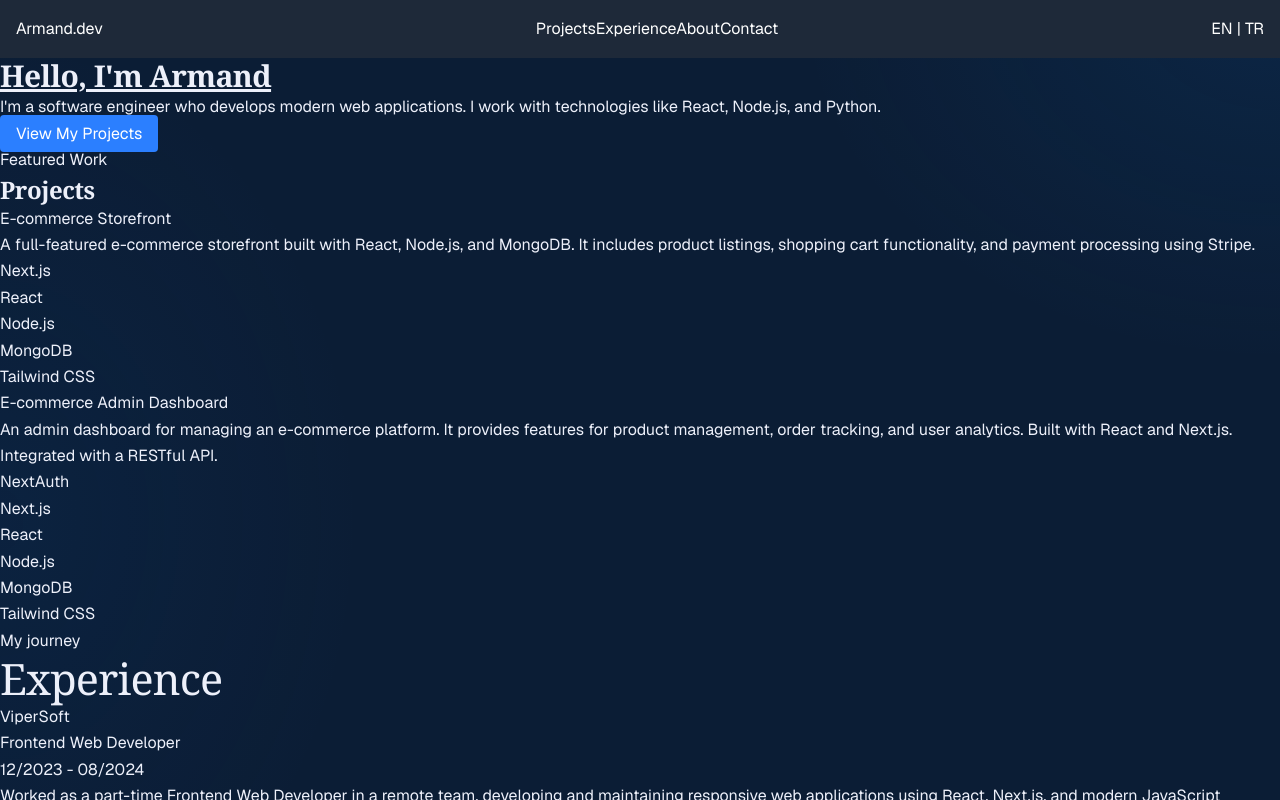
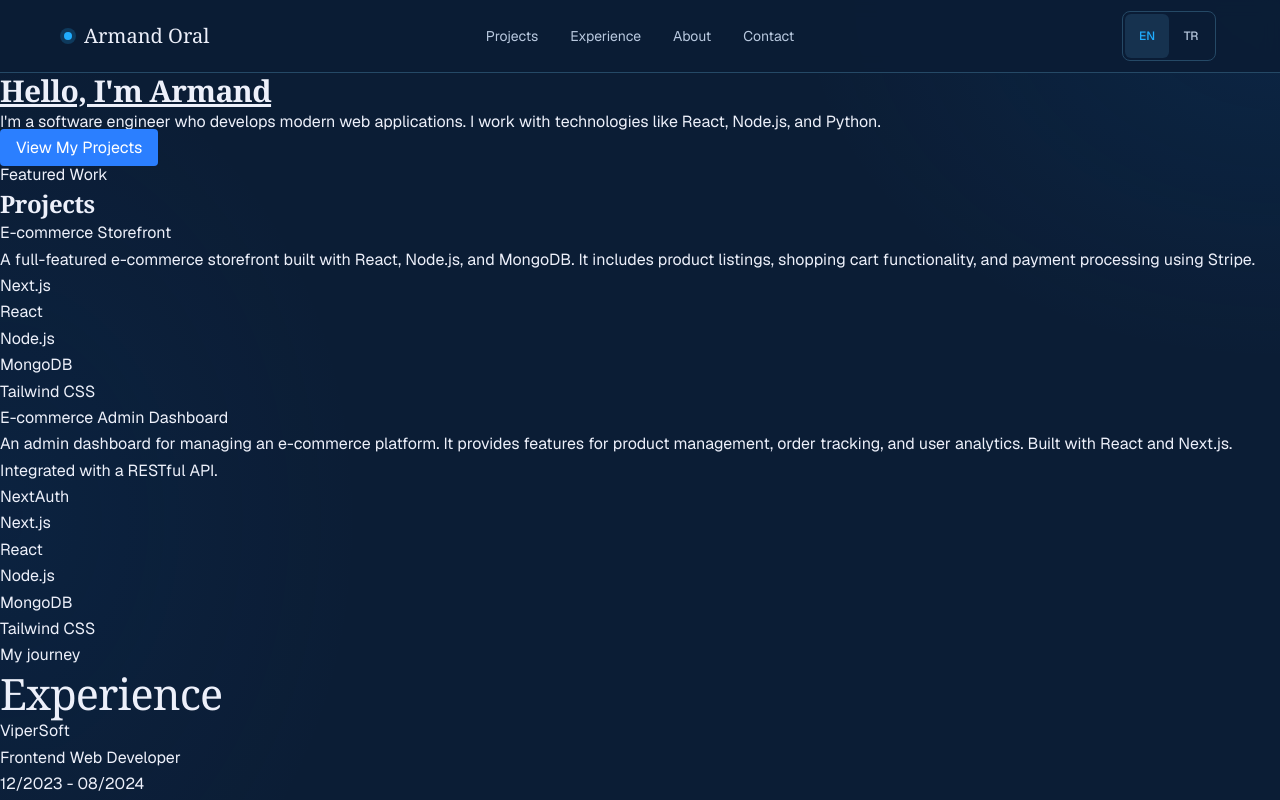
Before and after one commit to Armand2312/portfolio, a Next.js app: page /en in a window 1280 px wide. Shown: the top 800 px of the page. Built offline with nearby package versions, Linux system fonts and the light colour scheme.

Commit message:
feat: added nav bar styling

```diff
--- a/components/layout/NavBar.jsx
+++ b/components/layout/NavBar.jsx
@@ -1,38 +1,66 @@
+"use client";
+
 import Link from "next/link";
+import { useId, useRef, useState } from "react";
 
-export default function NavBar({locale, dictionary}) {
+export default function NavBar({ locale, dictionary }) {
+    const [isOpen, setIsOpen] = useState(false);
+    const menuId = useId();
+    const toggleRef = useRef(null);
+    const isTurkish = locale === "tr";
+    const sections = ["projects", "experience", "about", "contact"];
+
+    function closeMenu() {
+        setIsOpen(false);
+    }
+
+    function handleKeyDown(event) {
+        if (event.key === "Escape" && isOpen) {
+            closeMenu();
+            toggleRef.current?.focus();
+        }
+    }
+
+    // Native links preserve the current anchor without changing locale routing.
+    function handleLanguageClick(event, nextLocale) {
+        event.currentTarget.href = `/${nextLocale}${window.location.hash}`;
+        closeMenu();
+    }
+
     return (
-        <header>
-            <nav aria-label="Main Navigation" className="flex items-center justify-between p-4 bg-gray-800 text-white">
-                <Link href={`/${locale}`}>Armand.dev</Link>
+        <header className="sticky top-0 z-50 border-b border-border bg-background/95 backdrop-blur-sm" onKeyDown={handleKeyDown}>
+            <nav aria-label={isTurkish ? "Ana gezinme" : "Main navigation"} className="portfolio-container flex min-h-18 flex-wrap items-center justify-between gap-x-3 lg:grid lg:grid-cols-[1fr_auto_1fr] lg:gap-x-8">
+                <Link href={`/${locale}`} onClick={closeMenu} className="flex min-h-11 w-fit items-center gap-3 rounded-sm font-serif text-xl text-foreground motion-safe:transition-colors hover:text-accent">
+                    <span aria-hidden="true" className="size-2 shrink-0 rounded-full bg-accent ring-4 ring-accent/20" />
+                    Armand Oral
+                </Link>
 
-                <div>
-                    <Link href={`/${locale}#projects`}>
-                        {dictionary.nav.projects}
-                    </Link>
+                <ul id={menuId} className={`${isOpen ? "flex" : "hidden"} order-last w-full flex-col gap-1 border-t border-divider py-3 lg:order-none lg:flex lg:w-auto lg:flex-row lg:gap-6 lg:border-0 lg:py-0`}>
+                    {sections.map((section) => (
+                        <li key={section}>
+                            <Link href={`/${locale}#${section}`} onClick={closeMenu} className="flex min-h-11 items-center rounded-md px-3 text-sm text-secondary motion-safe:transition-colors hover:bg-surface hover:text-accent lg:px-1 lg:hover:bg-transparent">
+                                {dictionary.nav[section]}
+                            </Link>
+                        </li>
+                    ))}
+                </ul>
 
-                    <Link href={`/${locale}#experience`}>
-                        {dictionary.nav.experience}
-                    </Link>
+                <div className="flex items-center gap-2 lg:justify-self-end">
+                    <div role="group" aria-label={isTurkish ? "Dil seçimi" : "Language selection"} className="flex items-center rounded-lg border border-border p-0.5">
+                        {["en", "tr"].map((language) => (
+                            <a key={language} href={`/${language}`} lang={language} hrefLang={language} aria-label={language === "en" ? "English" : "Türkçe"} aria-current={locale === language ? "page" : undefined} onClick={(event) => handleLanguageClick(event, language)} className={`flex min-h-11 min-w-11 items-center justify-center rounded-md text-xs font-medium motion-safe:transition-colors ${locale === language ? "bg-surface-raised text-accent" : "text-secondary hover:bg-surface hover:text-accent"}`}>
+                                {language.toUpperCase()}
+                            </a>
+                        ))}
+                    </div>
 
-                    <Link href={`/${locale}#about`}>
-                        {dictionary.nav.about}
-                    </Link>
-
-                    <Link href={`/${locale}#contact`}>
-                        {dictionary.nav.contact}
-                    </Link>
-                </div>
-                <div aria-label="Language selection">
-                    <Link href="/en" lang="en" aria-current={locale === "en" ? "page" : undefined}>
-                        EN
-                    </Link>
-                    {" | "}
-                    <Link href="/tr" lang="tr" aria-current={locale === "tr" ? "page" : undefined}>
-                        TR
-                    </Link>
+                    <button ref={toggleRef} type="button" aria-label={isTurkish ? (isOpen ? "Menüyü kapat" : "Menüyü aç") : (isOpen ? "Close menu" : "Open menu")} aria-expanded={isOpen} aria-controls={menuId} onClick={() => setIsOpen(!isOpen)} className="flex size-11 items-center justify-center rounded-md text-secondary motion-safe:transition-colors hover:bg-surface hover:text-accent lg:hidden">
+                        <svg aria-hidden="true" width="22" height="22" viewBox="0 0 24 24" fill="none" stroke="currentColor" strokeWidth="1.5" strokeLinecap="round">
+                            {isOpen ? <path d="m6 6 12 12M6 18 18 6" /> : <path d="M4 6h16M4 12h16M4 18h16" />}
+                        </svg>
+                    </button>
                 </div>
             </nav>
         </header>
-    )
+    );
 }
```
